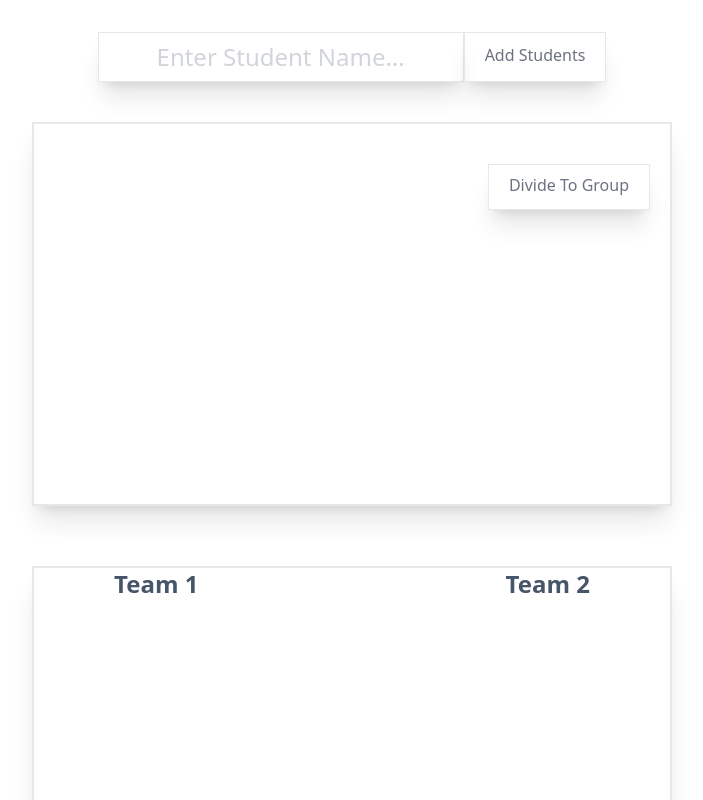
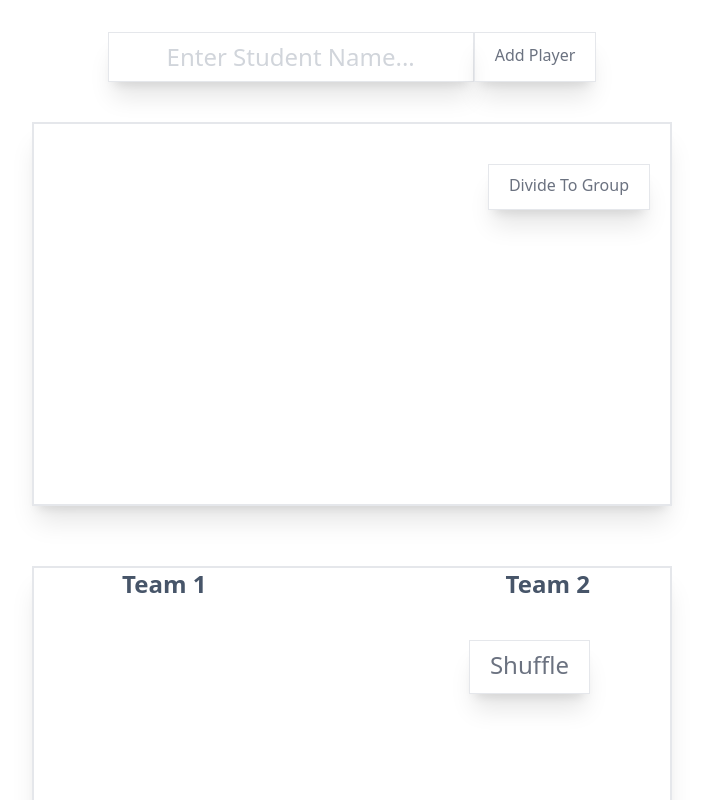
Before and after one commit to Vahe787/StudentInfoTable, a React (Create React App) app: page / in a window 1280 px wide. Shown: the top 800 px of the page, without its empty margins (288-991 px from the left). Built offline with nearby package versions, Linux system fonts and the light colour scheme.

Commit message:
add() added helper

```diff
--- a/src/components/Header.js
+++ b/src/components/Header.js
@@ -5,14 +5,14 @@ import Student from "./inputs/Student";
 const textButtonClassNames =
   "  pr-5 pl-5 pt-2 pb-3 shadow-xl text-gray-500 border transition hover:bg-blue-400";
 
-const Header = ({ handleStud, saveStud }) => {
+const Header = ({ handleStud, saveStud, stud }) => {
   return (
     <div className="flex justify-center mt-8">
-      <Student handleClick={handleStud} />
+      <Student handleClick={handleStud} stud={stud} />
       <Button
         handleClick={saveStud}
         className={textButtonClassNames}
-        text="Add Students"
+        text="Add Player"
       />
     </div>
   );
--- a/src/components/Main.js
+++ b/src/components/Main.js
@@ -3,6 +3,7 @@ import { v4 as uuidv4 } from "uuid";
 import CheckBox from "./checkBox/CheckBox";
 import Header from "./Header";
 import Button from "./Button";
+import { randomIntFromInterval } from "./helper/randomIntFromInterval";
 
 const textButtonClassNames =
   "  pr-5 pl-5 pt-2 pb-3 shadow-xl text-gray-500 border transition hover:bg-blue-400";
@@ -47,14 +48,11 @@ const Main = () => {
     setStud(e.target.value);
   };
 
-  const handleIsPresent = (id) => {
-    const checkedItem = items.find((el) => el.id === id);
+  const handleIsPresent = (id, checked) => {
+    const checkedItem = items.findIndex((el) => el.id === id);
     const updateItems = [...items];
-    if (!checkedItem.isPresent) {
-      updateItems.find((el) => el.id === id).isPresent = true;
-    } else {
-      updateItems.find((el) => el.id === id).isPresent = false;
-    }
+    updateItems[checkedItem].isPresent = checked;
+
     setItems(updateItems);
   };
 
@@ -79,67 +77,95 @@ const Main = () => {
   };
 
   const divideToGroup = () => {
-    const studArr = [];
     let team1 = [];
     let team2 = [];
 
     let team1Sum = 0;
     let team2Sum = 0;
 
-    const updateItems = [...items];
+    // updateItems.map((el) => {
+    //   if (el.isPresent) {
+    //     studArr.push(parseFloat(el.rate));
+    //   }
+    // });
 
-    updateItems.map((el) => {
-      if (el.isPresent) {
-        studArr.push(parseFloat(el.rate));
+    const studArr = items.filter((el) => el.isPresent);
+
+    if (studArr.length > 0) {
+      studArr.sort((a, b) => Number(a.rate) - Number(b.rate)).reverse();
+      console.log(studArr);
+      studArr.forEach((el) => {
+        if ((!team1Sum && !team2Sum) || team1Sum === team2Sum) {
+          team1.push({ stud: el.stud, rate: Number(el.rate) });
+          team1Sum += Number(el.rate);
+        } else if (team1Sum < team2Sum) {
+          team1.push({ stud: el.stud, rate: Number(el.rate) });
+          team1Sum += Number(el.rate);
+        } else if (team2Sum < team1Sum) {
+          team2.push({ stud: el.stud, rate: Number(el.rate) });
+          team2Sum += Number(el.rate);
         }
       });
-
-    if (studArr.length > 0) {
-      studArr.sort().reverse();
-      for (let i = 0; i < studArr.length; i++) {
-        if ((!team1Sum && !team2Sum) || team1Sum === team2Sum) {
-          team1.push(studArr[i]);
-          team1Sum += studArr[i];
-        } else if (team1Sum < team2Sum) {
-          team1.push(studArr[i]);
-          team1Sum += studArr[i];
-        } else if (team2Sum < team1Sum) {
-          team2.push(studArr[i]);
-          team2Sum += studArr[i];
-        }
-      }
     }
 
-    updateItems.map((el) => {
-      if (team1.length > 0) {
-        for (let i = 0; i < team1.length; i++) {
-          if (team1[i] === parseFloat(el.rate)) {
-            group1.push(el.stud);
-          }
-        }
+    setGroup1(team1);
+    setGroup2(team2);
+    console.log(team1Sum, team2Sum);
+  };
+  // console.log(group1, group2);
+
+  const shuffleStud = () => {
+    let count = 0;
+    const iterationCount = group1.length * group2.length;
+
+    while (true) {
+      if (count > iterationCount) {
+        break;
       }
 
-      if (team2.length > 0) {
-        for (let i = 0; i < team2.length; i++) {
-          if (team2[i] === parseFloat(el.rate)) {
-            group2.push(el.stud);
+      const random1 = randomIntFromInterval(0, group1.length - 1);
+      const random2 = randomIntFromInterval(0, group2.length - 1);
+
+      const sumOfNewGroup1 = group1.reduce((acc, item, index) => {
+        if (index === random1) {
+          acc += group2[random2].rate;
+        } else {
+          acc += item.rate;
         }
+        return acc;
+      }, 0);
+
+      const sumOfNewGroup2 = group2.reduce((acc, item, index) => {
+        if (index === random2) {
+          acc += group1[random1].rate;
+        } else {
+          acc += item.rate;
         }
+        return acc;
+      }, 0);
+      if (
+        sumOfNewGroup1 - sumOfNewGroup2 <= 1 &&
+        sumOfNewGroup1 - sumOfNewGroup2 >= -1
+      ) {
+        console.log(sumOfNewGroup1, sumOfNewGroup2);
+        const newGroup1 = [...group1];
+        const newGroup2 = [...group2];
+
+        newGroup1[random1] = group2[random2];
+        newGroup2[random2] = group1[random1];
+
+        setGroup1(newGroup1);
+        setGroup2(newGroup2);
+        break;
       }
-    });
 
-    console.log(team1Sum, team2Sum);
-
-    // console.log(team1, team2);
-    // console.log(group1, group2);
-
-    setGroup1((group1) => [...group1]);
-    setGroup2((group2) => [...group2]);
+      count++;
+    }
   };
 
   return (
     <div>
-      <Header saveStud={saveStud} handleStud={handleStud} />
+      <Header saveStud={saveStud} handleStud={handleStud} stud={stud} />
       <div className="flex justify-center pb-5">
         <div className="shadow-xl border-2 mt-10  overflow-x-auto h-96 w-3/6">
           {items.map((el) => {
@@ -147,12 +173,10 @@ const Main = () => {
               <div key={el.id} className="flex">
                 <div className="pl-5">
                   <ol className="flex justify-start">
-                    <button
-                      className="mt-2"
-                      onClick={() => handleIsPresent(el.id)}
-                    >
-                      <CheckBox />
-                    </button>
+                    <CheckBox
+                      checked={el.isPresent}
+                      onChange={(e) => handleIsPresent(el.id, e.target.checked)}
+                    />
 
                     <li className="text-2xl text-slate-600 mt-3">{`${el.count}.`}</li>
                     <li className="text-2xl text-slate-600 ml-2 mt-3">
@@ -183,7 +207,7 @@ const Main = () => {
                   <Button
                     handleClick={() => isEvaluateStud(el.id)}
                     className={textButtonClassNames}
-                    text="Evaluate Students"
+                    text="Evaluate Player"
                   />
                 </div>
               </div>
@@ -192,33 +216,44 @@ const Main = () => {
           <div className="flex justify-end pr-5 mt-10">
             <Button
               handleClick={divideToGroup}
-              className="pr-5 pl-5 pt-2 pb-3 shadow-xl text-gray-500 border transition hover:bg-blue-400"
+              className="mb-5 pr-5 pl-5 pt-2 pb-3 shadow-xl text-gray-500 border transition hover:bg-blue-400"
               text="Divide To Group"
             />
           </div>
         </div>
       </div>
       <div className="flex justify-center pb-5">
-        <div className="flex shadow-xl border-2 mt-10 pl-20 pr-20 overflow-x-auto h-96 w-3/6 text-2xl text-slate-600">
+        <div className="shadow-xl border-2 mt-10 pl-20 pr-20 overflow-x-auto h-96 w-3/6 text-2xl text-slate-600">
+          <div className="flex justify-center">
             <div>
-            <p className="font-bold">Team 1</p>
+              <p className="font-bold ml-2">Team 1</p>
               {group1.map((el) => {
                 return (
-                <ul key={el} className="flex justify-center">
-                  <li>{el}</li>
+                  <ul key={el.rate} className="flex justify-center">
+                    <li>{el.stud}</li>
+                    <li className="ml-2 text-green-400">{el.rate}</li>
                   </ul>
                 );
               })}
             </div>
             <div className="ml-auto">
-            <p className="font-bold">Team 2</p>
+              <p className="font-bold ml-2">Team 2</p>
               {group2.map((el) => {
                 return (
-                <ul key={el} className="flex justify-center">
-                  <li>{el}</li>
+                  <ul key={el.rate} className="flex justify-center">
+                    <li>{el.stud}</li>
+                    <li className="ml-2 text-green-400">{el.rate}</li>
                   </ul>
                 );
               })}
+            </div>
+          </div>
+          <div className="flex justify-end mt-10">
+            <Button
+              handleClick={shuffleStud}
+              className={textButtonClassNames}
+              text="Shuffle"
+            />
           </div>
         </div>
       </div>
--- a/src/components/checkBox/CheckBox.js
+++ b/src/components/checkBox/CheckBox.js
@@ -3,10 +3,12 @@ import Checkbox from "@mui/material/Checkbox";
 
 const label = { inputProps: { "aria-label": "Checkbox demo" } };
 
-const CheckBox = () => {
+const CheckBox = ({ checked, onChange }) => {
   return (
     <div>
       <Checkbox
+        checked={checked}
+        onChange={onChange}
         {...label}
         sx={{
           "& .MuiSvgIcon-root": { fontSize: 28 },
--- /dev/null
+++ b/src/components/helper/randomIntFromInterval.js
@@ -0,0 +1,5 @@
+const randomIntFromInterval = (min, max) => {
+  return Math.floor(Math.random() * (max - min + 1) + min);
+};
+
+export { randomIntFromInterval };
--- a/src/components/inputs/Student.js
+++ b/src/components/inputs/Student.js
@@ -1,8 +1,9 @@
 import React from "react";
 
-const Student = ({ handleClick }) => {
+const Student = ({ stud, handleClick }) => {
   return (
     <input
+      value={stud}
       onChange={handleClick}
       className="text-2xl shadow-xl text-gray-500 text-center p-2 border outline-none placeholder-gray-300"
       placeholder="Enter Student Name..."
```
Lines whose indentation alone changed are shown as unchanged.
